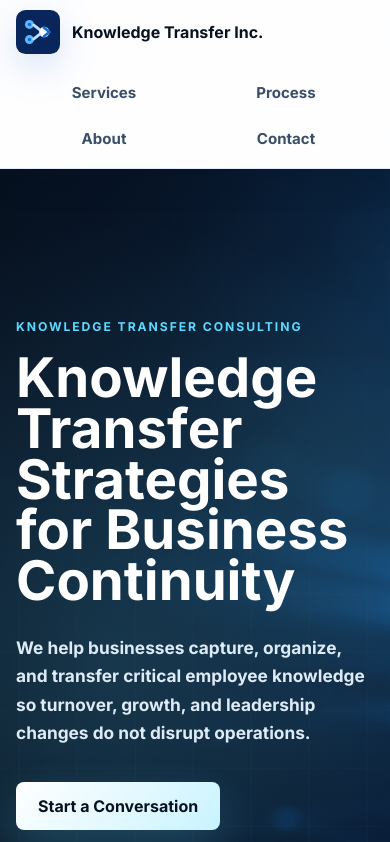
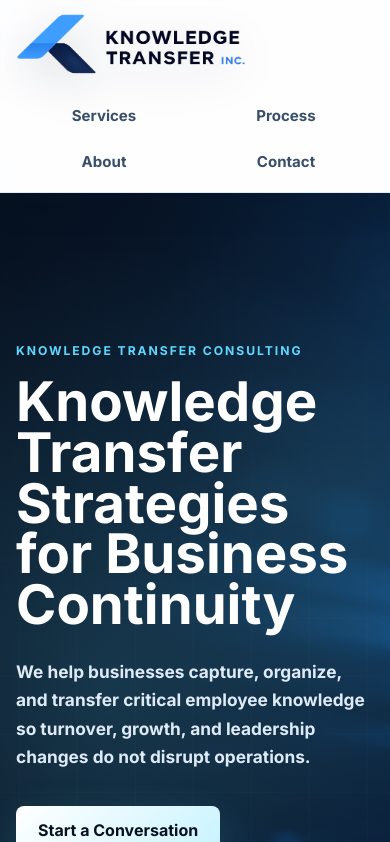
Before and after one commit to Go-Digital-Alchemy-Repos/KnowledgeTransfer, a React (Vite) app: page / in a window 390 px wide. Shown: the top 842 px of the page. Built offline with nearby package versions, Linux system fonts and the light colour scheme.

Commit message:
Use provided Knowledge Transfer logo

```diff
--- a/src/main.jsx
+++ b/src/main.jsx
@@ -1,7 +1,7 @@
 import React, { useEffect, useMemo, useState } from "react";
 import { createRoot } from "react-dom/client";
 import "./styles.css";
-import logoUrl from "../assets/knowledge-transfer-logo.svg";
+import logoUrl from "../assets/logo.png";
 import heroAboutUrl from "../assets/hero-about.png";
 import heroContactUrl from "../assets/hero-contact.png";
 import heroHomeUrl from "../assets/hero-home.png";
@@ -99,8 +99,7 @@ function SiteHeader({ route, navigate }) {
   return (
     <header className="site-header">
       <PageLink className="brand" href="/" navigate={navigate} ariaLabel="Knowledge Transfer Inc. home">
-        <img className="brand-logo" src={logoUrl} alt="" />
-        <span>Knowledge Transfer Inc.</span>
+        <img className="brand-logo" src={logoUrl} alt="Knowledge Transfer Inc." />
       </PageLink>
 
       <nav className="site-nav" aria-label="Primary navigation">
--- a/src/styles.css
+++ b/src/styles.css
@@ -12,7 +12,7 @@
   --radius: 8px;
   --shadow-soft: 0 24px 80px rgba(7, 17, 31, 0.12);
   --shadow-deep: 0 36px 120px rgba(7, 17, 31, 0.26);
-  --header-height: 76px;
+  --header-height: 92px;
 }
 
 * {
@@ -70,7 +70,7 @@ textarea {
 
 .site-header {
   width: 100%;
-  min-height: 76px;
+  min-height: var(--header-height);
   margin: 0;
   padding: 10px clamp(22px, 6vw, 72px);
   display: grid;
@@ -91,17 +91,18 @@ textarea {
 .brand {
   display: inline-flex;
   align-items: center;
-  gap: 12px;
+  width: min(30vw, 240px);
   color: var(--ink);
   font-weight: 850;
   letter-spacing: 0;
 }
 
 .brand-logo {
-  width: 48px;
-  height: 48px;
+  width: 100%;
+  height: auto;
   display: block;
-  filter: drop-shadow(0 12px 18px rgba(20, 95, 202, 0.18));
+  border-radius: 6px;
+  filter: drop-shadow(0 12px 22px rgba(7, 17, 31, 0.16));
 }
 
 .site-nav {
@@ -1027,7 +1028,7 @@ button:disabled {
 
 @media (max-width: 980px) {
   :root {
-    --header-height: 185px;
+    --header-height: 208px;
   }
 
   .site-header {
@@ -1077,7 +1078,7 @@ button:disabled {
 
 @media (max-width: 640px) {
   :root {
-    --header-height: 169px;
+    --header-height: 193px;
   }
 
   .hero-inner,
@@ -1092,9 +1093,8 @@ button:disabled {
     padding: 10px 16px;
   }
 
-  .brand-logo {
-    width: 44px;
-    height: 44px;
+  .brand {
+    width: min(62vw, 230px);
   }
 
   .site-nav {
```
Also changed, not shown: assets/logo.png (added).
